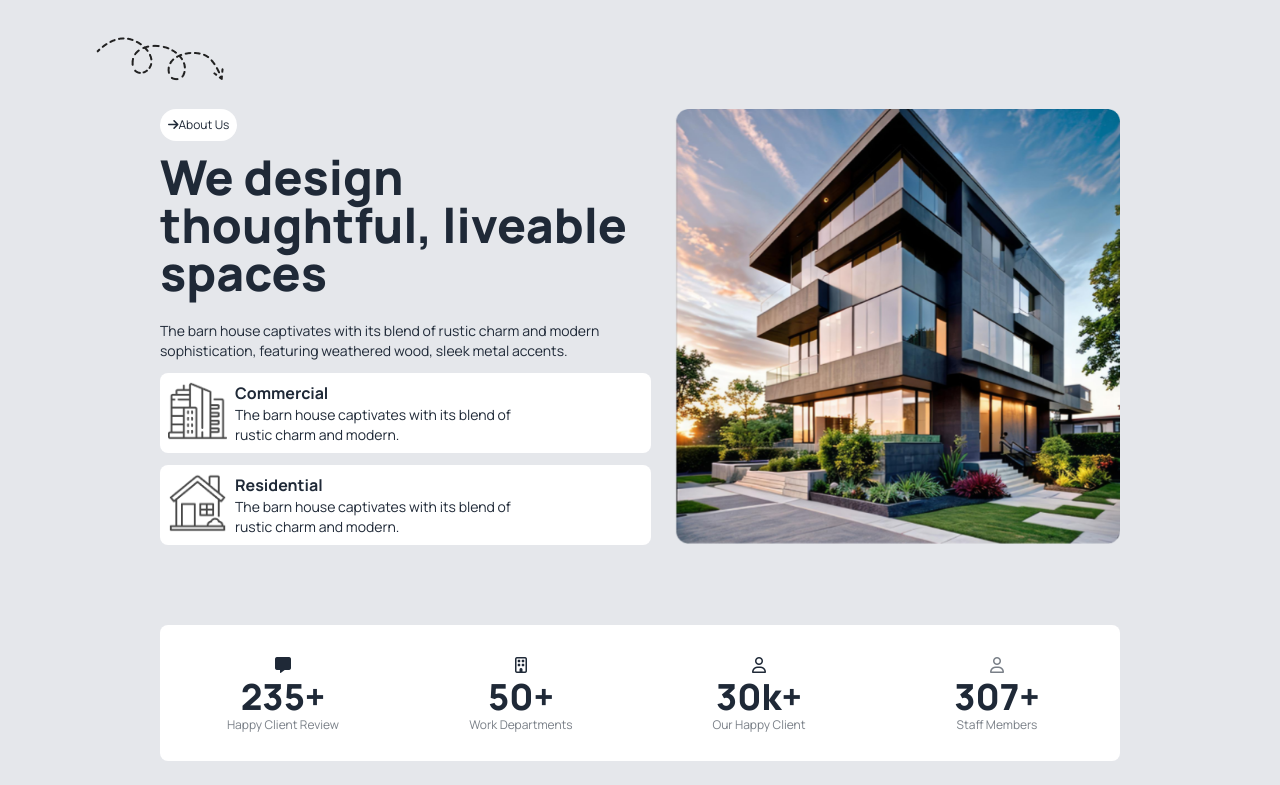
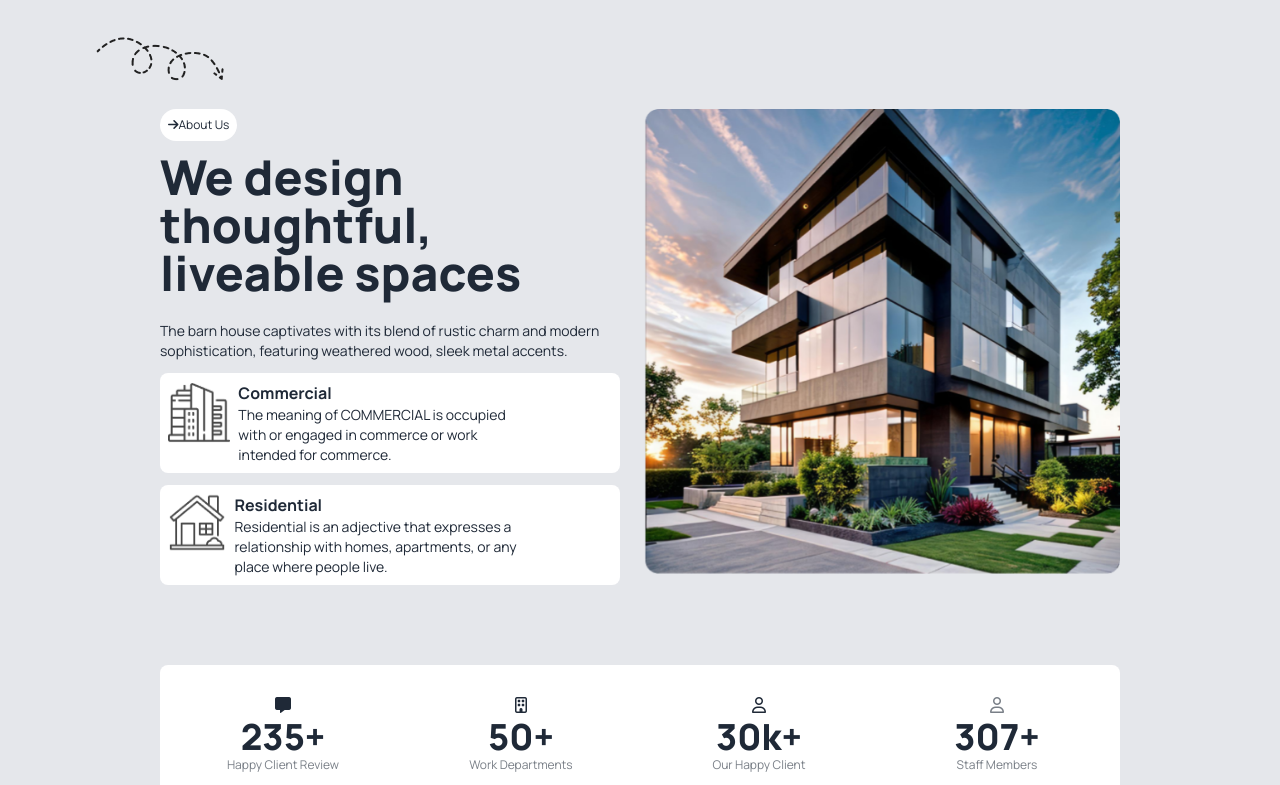
Before and after one commit to Meherabhasib/house-design, a plain HTML site: page index.html in a window 1280 px wide. Shown: the part 646-1431 px from the top of the page. Drawn offline with nearby package versions, Linux system fonts and the light colour scheme.

Commit message:
try to solve problem

```diff
--- a/index.html
+++ b/index.html
@@ -142,9 +142,8 @@
           <img class="" src="assets/Vector.png" alt="" />
         </div>
         <div
-          class="sm:w-3/4 w-5/6 mx-auto flex sm:flex-row flex-col justify-between sm:gap-2 gap-3 sm:pb-10 pb-4"
-        >
-          <div>
+          class="sm:w-3/4 w-5/6 mx-auto flex sm:flex-row flex-col justify-between sm:gap-2 gap-3 sm:pb-10 pb-4">
+          <div class="w-2/4">
             <div class="pr-4 sm:text-start text-center">
               <button class="pb-3">
                 <h3 class="text-xs p-2 bg-white rounded-full">
@@ -162,32 +161,30 @@
             </div>
             <div class="pr-4 rounded-lg">
               <div class="flex gap-2 bg-white rounded-lg p-2">
-                <div>
+                <div class="w-1/4">
                   <img src="assets/commercial.png" alt="" />
                 </div>
                 <div>
                   <h2 class="font-bold">Commercial</h2>
                   <p class="sm:w-3/4 w-5/6 text-sm">
-                    The barn house captivates with its blend of rustic charm and
-                    modern.
+                    The meaning of COMMERCIAL is occupied with or engaged in commerce or work intended for commerce.
                   </p>
                 </div>
               </div>
               <div class="flex gap-2 bg-white rounded-lg p-2 mt-3">
-                <div>
+                <div class="w-1/4">
                   <img src="assets/residential.png" alt="" />
                 </div>
                 <div>
                   <h2 class="font-bold">Residential</h2>
                   <p class="sm:w-3/4 w-5/6 text-sm">
-                    The barn house captivates with its blend of rustic charm and
-                    modern.
+                    Residential is an adjective that expresses a relationship with homes, apartments, or any place where people live.
                   </p>
                 </div>
               </div>
             </div>
           </div>
-          <div class="sm:w-5/6 w-full">
+          <div class="sm:w-2/4 w-full">
             <img src="assets/Rectangle.png" alt="" />
           </div>
         </div>
```
